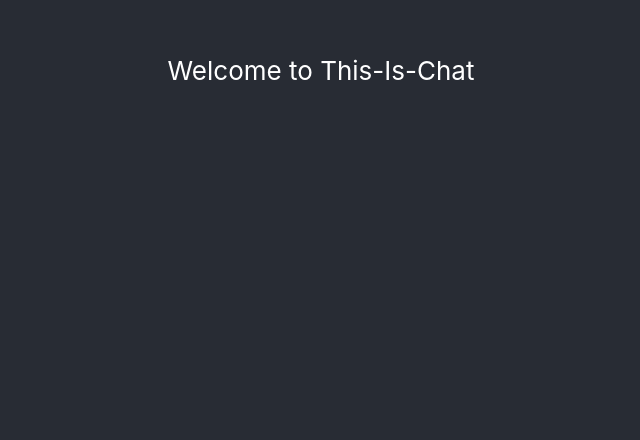
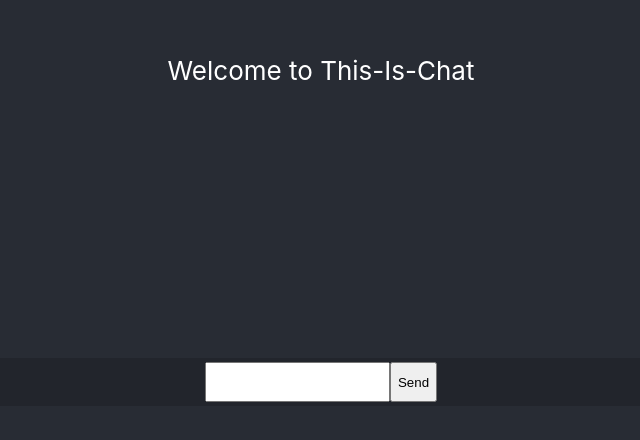
Before and after one commit to vedala/this-is-chat-fe, a JavaScript app: page / in a window 1280 px wide. Shown: the part 330-770 px from the top of the page, without its empty margins (319-959 px from the left). Built offline with nearby package versions, Linux system fonts and the light colour scheme; the HTML template or start-up script is replaced by a standard one.

Commit message:
Setup form/input and add css

```diff
--- a/src/App.css
+++ b/src/App.css
@@ -36,3 +36,20 @@
     transform: rotate(360deg);
   }
 }
+
+/*
+** Form
+*/
+
+#input-form {
+  background: rgba(0, 0, 0, 0.15);
+  padding: 0.25rem;
+  position: fixed;
+  bottom: 4rem;
+  left: 0;
+  right: 0;
+  display: flex;
+  justify-content: center;
+  height: 3rem;
+  box-sizing: border-box;
+}
--- a/src/App.js
+++ b/src/App.js
@@ -1,11 +1,20 @@
 import './App.css';
 
 function App() {
+  function submitMessage(formData) {
+    const inputMessage = formData.get("input-msg");
+    console.log("submitMessage: ", inputMessage);
+  }
+
   return (
     <div className="App">
       <header className="App-header">
         Welcome to This-Is-Chat
       </header>
+      <form id="input-form" action={submitMessage}>
+        <input id="input-msg" name="input-msg" autoComplete="off" />
+        <button>Send</button>
+      </form>
     </div>
   );
 }
```
